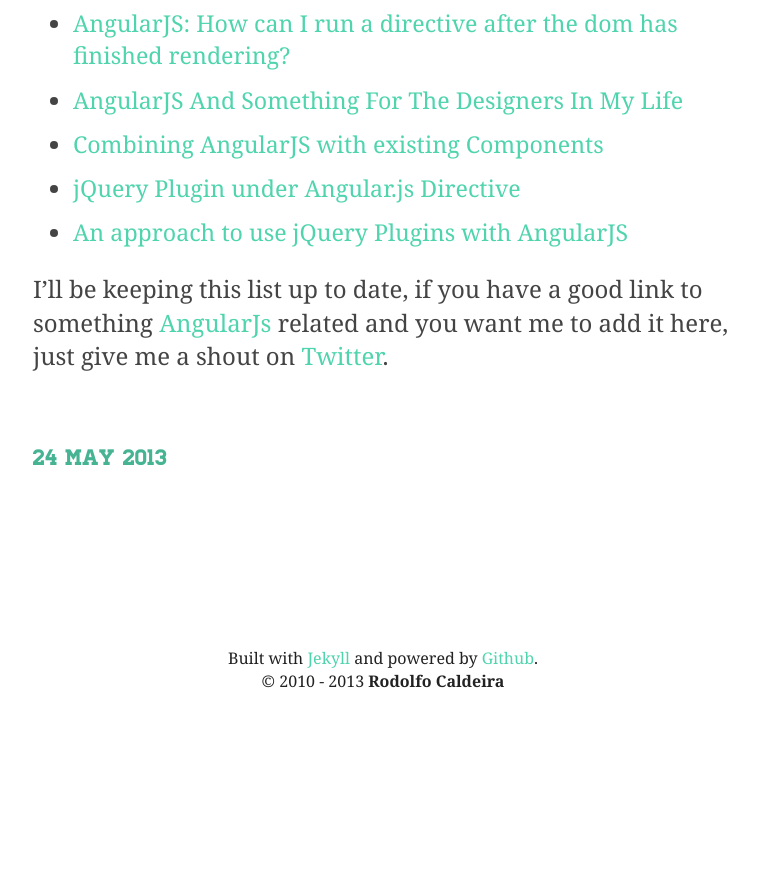
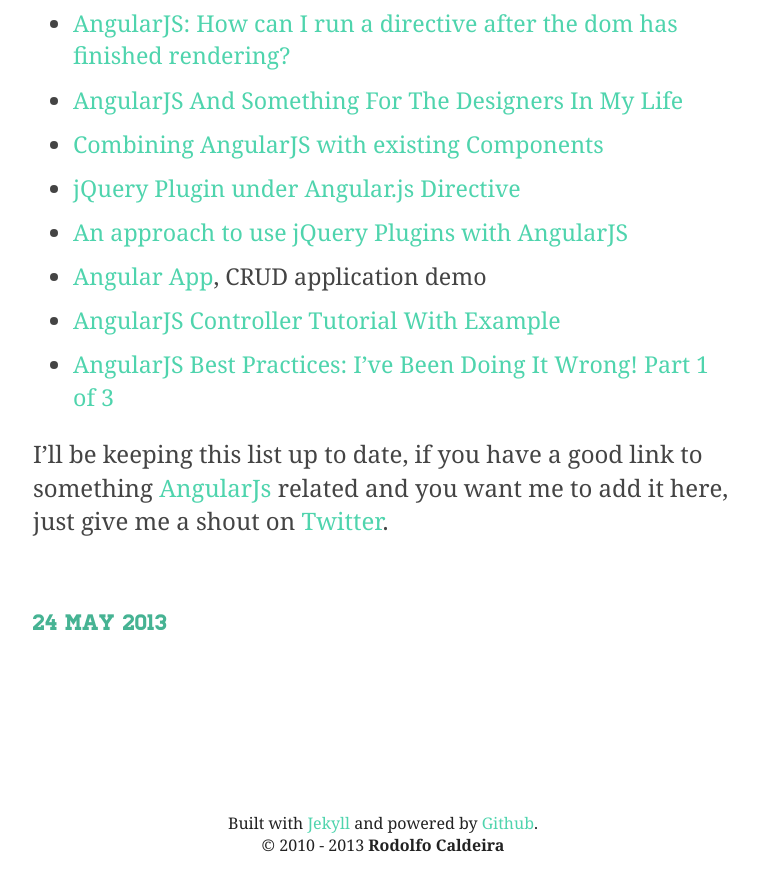
Before and after one commit to rodolfocaldeira/rodolfocaldeira.github.com, a Jekyll site: the page built from _posts/2013-05-24-interesting-bits-8-angularjs.md, in a window 1280 px wide and 900 px high, scrolled down 8676 px. Shown: the top 891 px of the window, without its empty margins (257-1015 px from the left). Built offline with Jekyll 4.4.1, drawn with Linux system fonts in a browser that asks for light colours; before the commit the page ends 9411 px from its top, so only the background shows below that.

Commit message:
Updated the AngularJs post.

```diff
--- a/_posts/2013-05-24-interesting-bits-8-angularjs.md
+++ b/_posts/2013-05-24-interesting-bits-8-angularjs.md
@@ -220,7 +220,9 @@
 - [Combining AngularJS with existing Components](http://henriquat.re/directives/advanced-directives-combining-angular-with-existing-components-and-jquery/angularAndJquery.html)
 - [jQuery Plugin under Angular.js Directive](http://www.phloxblog.in/jquery-plugin-angular-js-directive-clean-html-approach/)
 - [An approach to use jQuery Plugins with AngularJS](http://amitgharat.wordpress.com/2013/02/03/an-approach-to-use-jquery-plugins-with-angularjs/)
-
+- [Angular App](http://viralpatel.net/blogs/angularjs-controller-tutorial/), CRUD application demo
+- [AngularJS Controller Tutorial With Example](http://viralpatel.net/blogs/angularjs-controller-tutorial/)
+- [AngularJS Best Practices: I’ve Been Doing It Wrong! Part 1 of 3](http://blog.artlogic.com/2013/05/02/ive-been-doing-it-wrong-part-1-of-3/)
 
 
 
```
